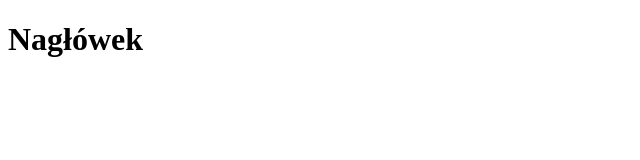
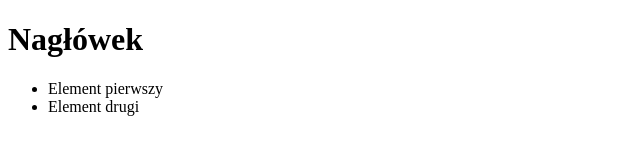
Before and after one commit to aborzym/repozytorium-test, a plain HTML site: page index.html in a window 1280 px wide. Shown: the whole page, without its empty margins (0-640 px from the left). Drawn offline with Linux system fonts and the light colour scheme.

Commit message:
nowa lista

```diff
--- a/index.html
+++ b/index.html
@@ -1,12 +1,17 @@
 <!DOCTYPE html>
 <html lang="en">
-<head>
-    <meta charset="UTF-8">
-    <meta http-equiv="X-UA-Compatible" content="IE=edge">
-    <meta name="viewport" content="width=device-width, initial-scale=1.0">
+  <head>
+    <meta charset="UTF-8" />
+    <meta http-equiv="X-UA-Compatible" content="IE=edge" />
+    <meta name="viewport" content="width=device-width, initial-scale=1.0" />
     <title>Document</title>
-</head>
-<body>
+  </head>
+  <body>
     <h1>Nagłówek</h1>
-</body>
+
+    <ul>
+      <li>Element pierwszy</li>
+      <li>Element drugi</li>
+    </ul>
+  </body>
 </html>
```
